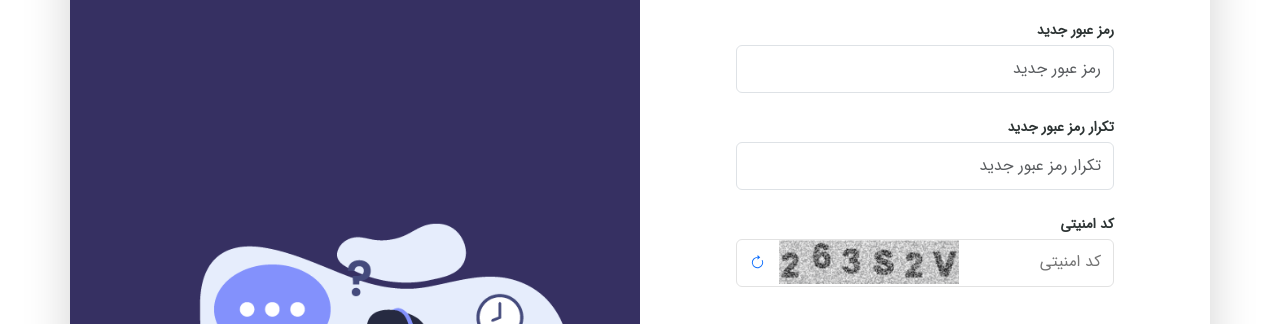
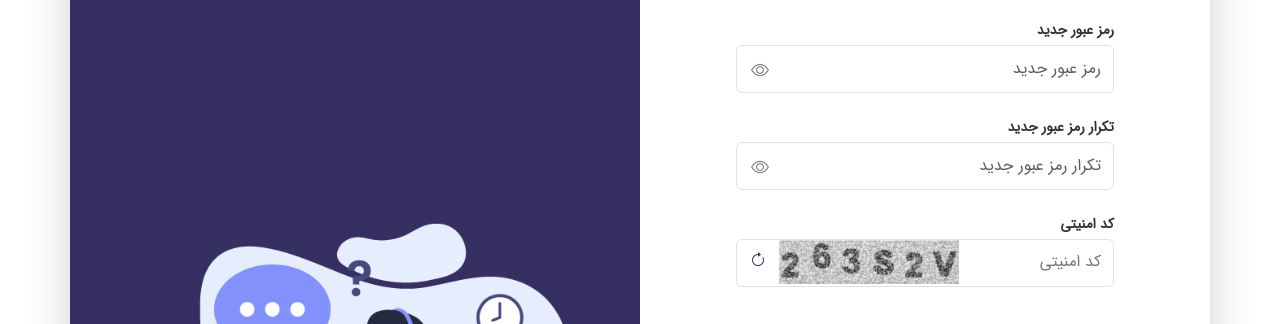
Before and after one commit to baharak-bakhtiari/helpdesk-panel, an Angular app: page /reset-password in a window 1280 px wide. Shown: the part 286-610 px from the top of the page. Built offline with nearby package versions, Linux system fonts and the light colour scheme.

Commit message:
install and import bootstrap icons

```diff
--- a/package.json
+++ b/package.json
@@ -19,6 +19,7 @@
     "@angular/platform-browser-dynamic": "^17.1.0",
     "@angular/router": "^17.1.0",
     "bootstrap": "^5.3.2",
+    "bootstrap-icons": "^1.11.3",
     "rxjs": "~7.8.0",
     "tslib": "^2.3.0",
     "zone.js": "~0.14.3"
--- a/src/components/forget-password/forget-password.component.html
+++ b/src/components/forget-password/forget-password.component.html
@@ -25,10 +25,7 @@
                   </div>
                   <div class="col-2 refresh-captcha d-flex justify-content-center">
                     <a class="change-captcha">
-                      <svg xmlns="http://www.w3.org/2000/svg" width="15" height="15" fill="currentColor" class="bi bi-arrow-clockwise" viewBox="0 0 16 16">
-                        <path fill-rule="evenodd" d="M8 3a5 5 0 1 0 4.546 2.914.5.5 0 0 1 .908-.417A6 6 0 1 1 8 2v1z" />
-                        <path d="M8 4.466V.534a.25.25 0 0 1 .41-.192l2.36 1.966c.12.1.12.284 0 .384L8.41 4.658A.25.25 0 0 1 8 4.466z" />
-                      </svg>
+                      <i class="bi bi-arrow-clockwise"></i>
                     </a>
                   </div>
                 </div>
--- a/src/components/login/login.component.html
+++ b/src/components/login/login.component.html
@@ -40,7 +40,7 @@
         </form>
         <div>
           <p class="d-flex justify-content-center mt-3">
-            <a routerLink="/forget-password" data-type="hyper-link" class="d-block">فراموشی رمز عبور</a>
+            <a routerLink="/forgot-password" data-type="hyper-link" class="d-block">فراموشی رمز عبور</a>
           </p>
         </div>
       </div>
--- a/src/components/reset-password/reset-password.component.html
+++ b/src/components/reset-password/reset-password.component.html
@@ -27,10 +27,7 @@
                   </div>
                   <div class="col-2 refresh-captcha d-flex justify-content-center">
                     <a class="change-captcha">
-                      <svg xmlns="http://www.w3.org/2000/svg" width="15" height="15" fill="currentColor" class="bi bi-arrow-clockwise" viewBox="0 0 16 16">
-                        <path fill-rule="evenodd" d="M8 3a5 5 0 1 0 4.546 2.914.5.5 0 0 1 .908-.417A6 6 0 1 1 8 2v1z" />
-                        <path d="M8 4.466V.534a.25.25 0 0 1 .41-.192l2.36 1.966c.12.1.12.284 0 .384L8.41 4.658A.25.25 0 0 1 8 4.466z" />
-                      </svg>
+                      <i class="bi bi-arrow-clockwise"></i>
                     </a>
                   </div>
                 </div>
--- a/src/styles.scss
+++ b/src/styles.scss
@@ -1,6 +1,8 @@
 @import "styles/bootstrap.scss";
 @import "styles/mixins.scss";
 @import "styles/variables.scss";
+@import 'bootstrap-icons/font/bootstrap-icons.css';
+
 
 * {
   margin: 0;
```
Also changed, not shown: 1 other file (tests, documents, lock files or other folders).
